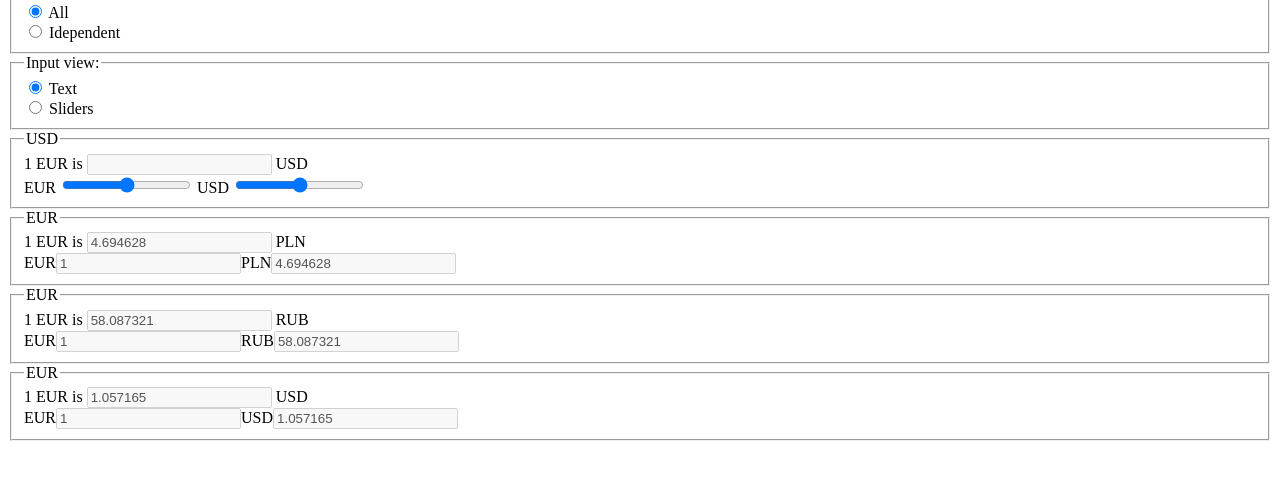
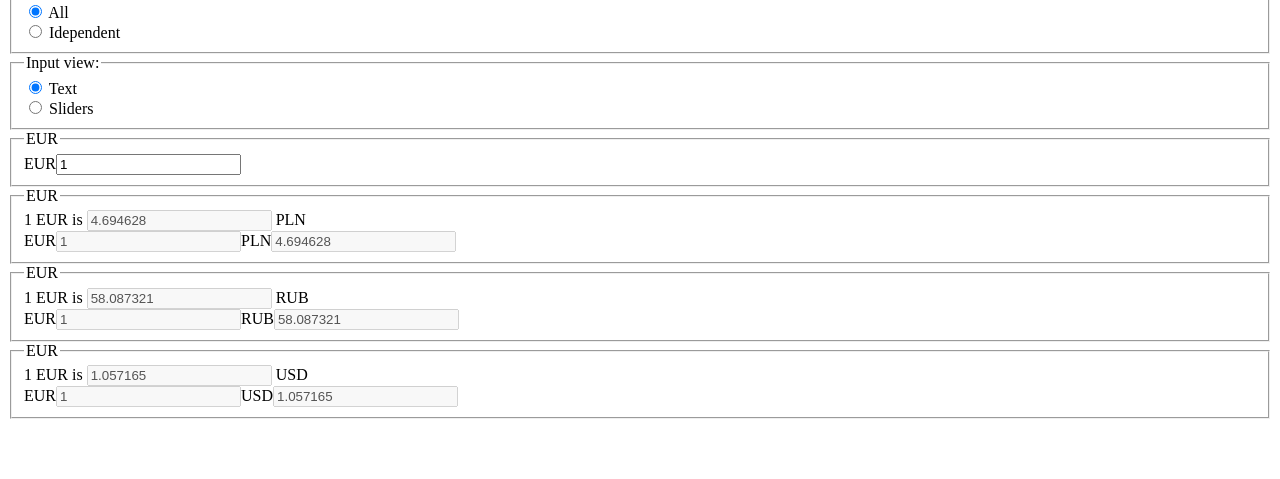
Before and after one commit to KosarAntoni/Mentoring-HTML-CSS, a website with bundled scripts: page index.html in a window 1280 px wide. Shown: the part 101-580 px from the top of the page. Built offline with nearby package versions, Linux system fonts and the light colour scheme.

Commit message:
refactor: render logic

```diff
--- a/index.html
+++ b/index.html
@@ -34,7 +34,7 @@
       </div>
     </fieldset>
 
-    <fieldset>
+    <!-- <fieldset>
       <legend>USD</legend>
       <div>
         <label for="usd">1 EUR is</label>
@@ -50,7 +50,7 @@
         <label for="usd-eur">USD</label>
         <input type="range" min="0" max="1000" id="usd-eur" />
       </span>
-    </fieldset>
+    </fieldset> -->
     <main></main>
     <script>
       var exports = {};
--- a/script.ts
+++ b/script.ts
@@ -19,15 +19,12 @@ const setInitialValue = (value: stateKeys) => {
 };
 
 const handleRadioClick = (e: Event) => {
-  const mainNode = document.querySelector("main")!;
-  mainNode.innerHTML = "";
-  renderTextFields();
-
   const target = e?.target as HTMLInputElement;
   if (target.name && target.value) {
     const key = target.name as stateKeys;
     state[key] = target.value;
   }
+  renderContent();
 };
 
 const renderTextInput = (
@@ -124,20 +121,45 @@ if (!state.view) {
 }
 
 const radioNodes = document.querySelectorAll('input[type="radio"]');
-radioNodes.forEach((node) =>
-  node.addEventListener("mousedown", handleRadioClick)
-);
+radioNodes.forEach((node) => node.addEventListener("input", handleRadioClick));
 
-const renderTextFields = async () => {
-  const mainNode = document.querySelector("main");
+const renderMainTextInput = (baseRate: string) => {
+  const fieldsetNode = document.createElement("fieldset");
+
+  const legendNode = document.createElement("legend");
+  legendNode.innerText = baseRate;
+  fieldsetNode.appendChild(legendNode);
+
+  const id = baseRate.toLowerCase();
+  const headerNode = renderTextInput(id, baseRate, "div", "1");
+
+  fieldsetNode.appendChild(headerNode);
+
+  return fieldsetNode;
+};
+
+const renderTextContent = async (node: HTMLElement) => {
   const data = await getData();
+  const { rates, base } = data;
 
-  const { rates, base } = data;
+  if (state.mode === "all") {
+    const inputNode = renderMainTextInput(base);
+    node.appendChild(inputNode);
+  }
 
   Object.keys(rates).forEach((rate) => {
     const rateNode = renderTextField(base, rate, rates[rate]);
-    mainNode?.appendChild(rateNode);
+    node.appendChild(rateNode);
   });
 };
 
-renderTextFields();
+const renderContent = () => {
+  const mainNode = document.querySelector("main")!;
+  mainNode.innerHTML = "";
+
+  if (state.view === "text") {
+    renderTextContent(mainNode);
+  }
+};
+
+renderContent();
```
